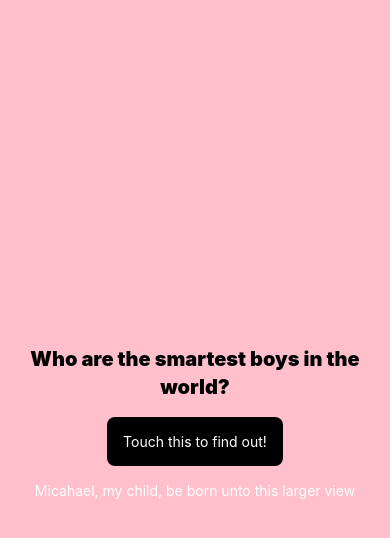
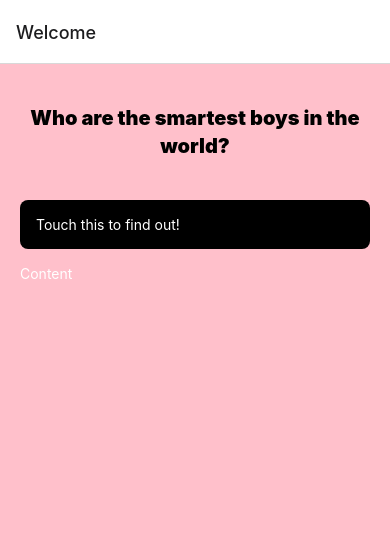
Before and after one commit to larswan/smardy-boys, a React Native app: screen /Home in a window 390 px wide. Shown: the top 538 px of the page. Built offline with nearby package versions, Linux system fonts and the light colour scheme.

Commit message:
installed reactnative components and added scrollview. fixed tailwind problem

```diff
--- a/App.js
+++ /dev/null
@@ -1,34 +0,0 @@
-import { StatusBar } from 'expo-status-bar';
-import { Alert, Button, StyleSheet, Text, TouchableOpacity, TouchableWithoutFeedback, View } from 'react-native';
-
-export default function App() {
-  return (
-    <View style={styles.container}>
-      <Text className="text-xl font-black text-center pb-4">Who are the smartest boys in the world?</Text>
-      <StatusBar style="auto" />
-      <TouchableOpacity
-        className="bg-black	rounded-lg"
-        onPress={() => Alert.alert('Colter and Larson')}
-      >
-        <Text className="p-2 m-2 text-white ">Touch this to find out!</Text>
-      </TouchableOpacity>
-      <View>
-        <Text className="text-white font-italics pt-4">Micahael, my child, be born unto this larger view</Text>
-      </View>
-    </View>
-  );
-}
-
-const styles = StyleSheet.create({
-  container: {
-    flex: 1,
-    backgroundColor: 'pink',
-    alignItems: 'center',
-    justifyContent: 'center',
-  },
-  // header: {
-  //   fontSize: 40,
-  //   color: 'red',
-  //   backgroundColor: 'red'
-  // }
-});
--- /dev/null
+++ b/App.jsx
@@ -0,0 +1,22 @@
+import { StatusBar } from 'expo-status-bar';
+import { Alert, Button, ScrollView, StyleSheet, Text, TouchableOpacity, TouchableWithoutFeedback, View } from 'react-native';
+import { NavigationContainer } from '@react-navigation/native';
+import { createNativeStackNavigator } from '@react-navigation/native-stack';
+const Stack = createNativeStackNavigator();
+
+
+import Home from './components/Home';
+
+export default function App() {
+  return (
+    <NavigationContainer>
+      <Stack.Navigator>
+        <Stack.Screen
+          name="Home"
+          component={Home}
+          options={{ title: 'Welcome' }}
+        />
+      </Stack.Navigator>
+    </NavigationContainer>
+  );
+}
--- /dev/null
+++ b/components/Home.jsx
@@ -0,0 +1,44 @@
+import { Alert, Button, ScrollView, StyleSheet, Text, TouchableOpacity, TouchableWithoutFeedback, View } from 'react-native';
+import { StatusBar } from 'expo-status-bar';
+import { NavigationContainer } from '@react-navigation/native';
+
+const Home = () => {
+
+    return(
+        <View style={styles.container}>
+            <ScrollView style={styles.scrollView}>
+                <Text className="text-xl font-black text-center py-10">Who are the smartest boys in the world?</Text>
+                <StatusBar style="auto" />
+                <TouchableOpacity
+                    className="bg-black	rounded-lg"
+                    onPress={() => Alert.alert('Colter and Larson')}
+                >
+                    <Text className="p-2 m-2 text-white ">Touch this to find out!</Text>
+                </TouchableOpacity>
+                <View>
+                    <Text className="text-white font-italics pt-4">Content</Text>
+                </View>
+            </ScrollView>
+        </View>
+    )
+}
+
+export default Home
+
+const styles = StyleSheet.create({
+    container: {
+        flex: 1,
+        backgroundColor: 'pink',
+        alignItems: 'center',
+        justifyContent: 'center',
+    },
+    scrollView: {
+        backgroundColor: 'pink',
+        marginHorizontal: 20,
+    },
+    // header: {
+    //   fontSize: 40,
+    //   color: 'red',
+    //   backgroundColor: 'red'
+    // }
+});
--- a/package.json
+++ b/package.json
@@ -9,11 +9,17 @@
     "web": "expo start --web"
   },
   "dependencies": {
+    "@react-navigation/native": "^6.1.2",
+    "@react-navigation/native-stack": "^6.9.8",
+    "@rneui/base": "^4.0.0-rc.7",
+    "@rneui/themed": "^4.0.0-rc.7",
     "expo": "^47.0.13",
     "expo-status-bar": "~1.4.2",
     "nativewind": "^2.0.11",
     "react": "18.1.0",
     "react-native": "0.70.5",
+    "react-native-safe-area-context": "4.4.1",
+    "react-native-screens": "~3.18.0",
     "react-redux": "^8.0.5",
     "redux": "^4.2.0"
   },
--- a/tailwind.config.js
+++ b/tailwind.config.js
@@ -1,7 +1,10 @@
 /** @type {import('tailwindcss').Config} */
 module.exports = {
   content: [
-    "./App.js"
+    "./App.jsx",
+    "./components/*.jsx",
+    "./components/Home.jsx",
+    "./Home.jsx"
   ],
   theme: {
     extend: {},
```
Also changed, not shown: 2 other files (tests, documents, lock files or other folders).
